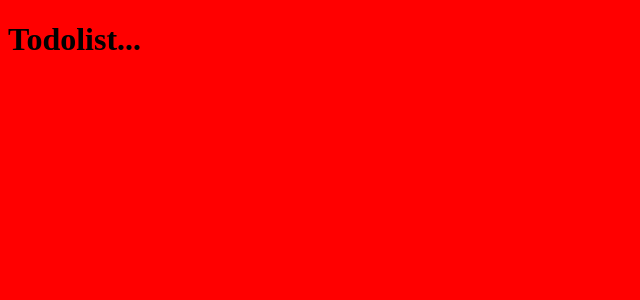
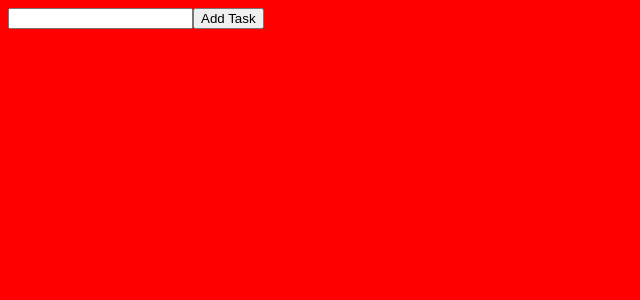
Before and after one commit to niks23/todolist, a React app: page / in a window 1280 px wide. Shown: the top 300 px of the page, without its empty margins (0-640 px from the left). Built offline with nearby package versions, Linux system fonts and the light colour scheme.

Commit message:
tasklist components added with addtask functioanlity

```diff
--- a/package.json
+++ b/package.json
@@ -20,6 +20,8 @@
   "dependencies": {
     "react": "^16.13.1",
     "react-dom": "^16.13.1",
+    "react-uuid": "^1.0.2",
+    "uuid": "^8.1.0",
     "webpack": "^4.43.0",
     "webpack-dev-server": "^3.11.0"
   },
--- a/src/App.js
+++ b/src/App.js
@@ -1,11 +1,11 @@
 import React, { Component } from 'react'
-
+import TaskContainer from './containers/TaskContainer';
 
 class App extends Component {
     render() {
         return(
             <div>
-                <h1>Todolist...</h1>
+                <TaskContainer />
             </div>
         );
     }
--- /dev/null
+++ b/src/components/TaskForm.js
@@ -0,0 +1,38 @@
+import React, { useState } from "react"
+import uuid from "react-uuid";
+
+const TaskForm = props => {
+
+    const [todo, setTodo] = useState({
+      id: "",
+      task: "",
+      completed: false
+    })
+
+    const inputChangeHandler = (e) => {
+      setTodo({...todo, task: e.target.value})
+      console.log(e.target.value);
+    }
+
+    const inputSubmitHandler = (e) => {
+      e.preventDefault();
+      if(todo.task) {
+        props.addtask({...todo, id: uuid()})
+        setTodo({...todo, task: ""})
+      }
+    }
+
+    return (
+        <form onSubmit={inputSubmitHandler}>
+            <input
+              name="task"
+              type="text"
+              value={todo.task}
+              onChange={inputChangeHandler}
+            />
+            <button>Add Task</button>
+        </form>
+    )
+}
+
+export default TaskForm;
--- /dev/null
+++ b/src/components/TaskList.js
@@ -0,0 +1,12 @@
+import React from 'react'
+
+const TaskList = props => {
+  return (
+    <ul>
+      {/* {console.log("dd",props.tasklist)} */}
+      { props.tasklist.map(task => <li key={task.id}>{task.task}</li>) }
+    </ul>
+  )
+}
+
+export default TaskList;
--- /dev/null
+++ b/src/containers/TaskContainer.js
@@ -0,0 +1,28 @@
+import React, { Component } from 'react';
+import TaskForm from '../components/TaskForm';
+import TaskList from '../components/TaskList';
+
+class TaskContainer extends Component {
+
+    state = {
+        task: []
+    }
+
+    addTaskHandler = todo => {
+        this.state.task.push(todo);
+        this.setState({task: this.state.task})
+
+        // console.log(this.state.task);
+    }
+
+    render(){
+        return (
+                <div>
+                    <TaskForm addtask={this.addTaskHandler}/>
+                    <TaskList tasklist={this.state.task}/>
+                </div>
+        );
+    }
+}
+
+export default TaskContainer;
--- a/src/index.html
+++ b/src/index.html
@@ -3,7 +3,6 @@
 <head>
     <meta charset="UTF-8">
     <meta name="viewport" content="width=device-width, initial-scale=1.0">
-    <link rel="stylesheet" href="dist/style.css"></link>
     <title></title>
 </head>
 <body>
```
Also changed, not shown: .babelrc, src/components/TaskSearch.js (added), 1 other file (tests, documents, lock files or other folders).
